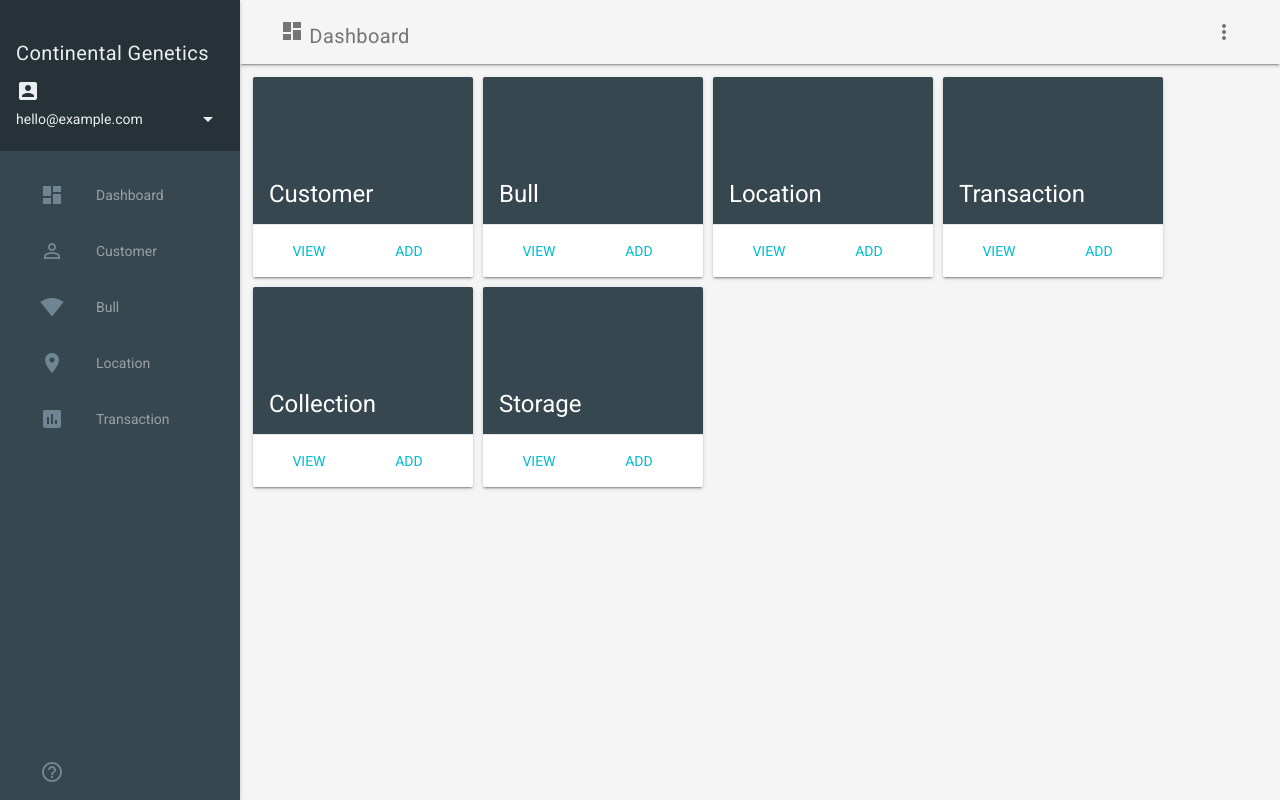
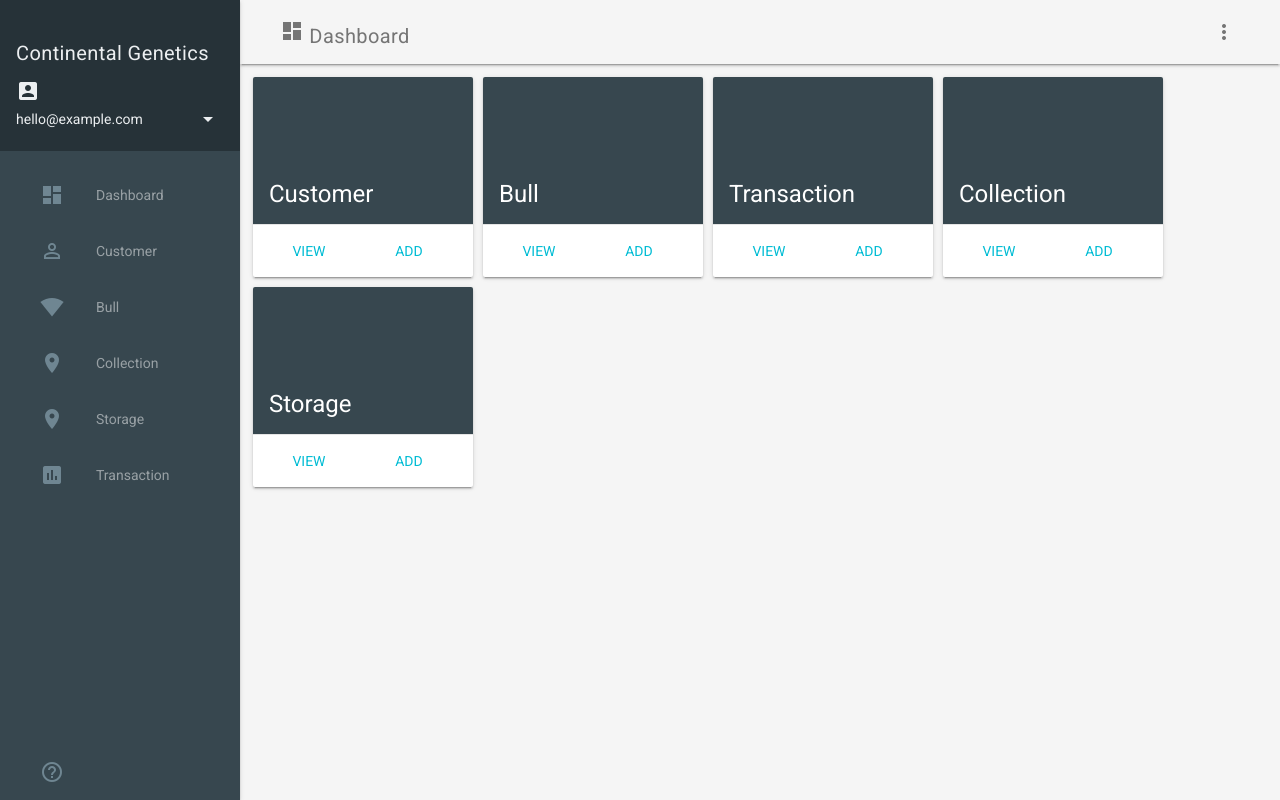
Before and after one commit to nicholehayes/genex-project, a PHP site: page / in a window 1280 px wide. Run offline with PHP 8.4, Linux system fonts and the light colour scheme; some libraries are stand-ins or nearby versions.

Commit message:
working dashboard links

```diff
--- a/dev/index.php
+++ b/dev/index.php
@@ -121,10 +121,11 @@
             </div>
         </header>
         <nav class="demo-navigation mdl-navigation mdl-color--blue-grey-800">
-            <a class="mdl-navigation__link" href=""><i class="mdl-color-text--blue-grey-400 material-icons" role="presentation">dashboard</i>Dashboard</a>
-            <a class="mdl-navigation__link" href=""><i class="mdl-color-text--blue-grey-400 material-icons" role="presentation">perm_identity</i>Customer</a>
-            <a class="mdl-navigation__link" href=""><i class="mdl-color-text--blue-grey-400 material-icons" role="presentation">network_wifi</i>Bull</a>
-            <a class="mdl-navigation__link" href=""><i class="mdl-color-text--blue-grey-400 material-icons" role="presentation">location_on</i>Location</a>
+            <a class="mdl-navigation__link" href="index.php"><i class="mdl-color-text--blue-grey-400 material-icons" role="presentation">dashboard</i>Dashboard</a>
+            <a class="mdl-navigation__link" href="new-customer.html"><i class="mdl-color-text--blue-grey-400 material-icons" role="presentation">perm_identity</i>Customer</a>
+            <a class="mdl-navigation__link" href="new-bull.html"><i class="mdl-color-text--blue-grey-400 material-icons" role="presentation">network_wifi</i>Bull</a>
+            <a class="mdl-navigation__link" href="new-collection.html"><i class="mdl-color-text--blue-grey-400 material-icons" role="presentation">location_on</i>Collection</a>
+            <a class="mdl-navigation__link" href="new-storage.html"><i class="mdl-color-text--blue-grey-400 material-icons" role="presentation">location_on</i>Storage</a>
             <a class="mdl-navigation__link" href=""><i class="mdl-color-text--blue-grey-400 material-icons" role="presentation">assessment</i>Transaction</a>
             <div class="mdl-layout-spacer"></div>
             <a class="mdl-navigation__link" href=""><i class="mdl-color-text--blue-grey-400 material-icons" role="presentation">help_outline</i><span class="visuallyhidden">Help</span></a>
@@ -163,20 +164,7 @@
                 </div>
             </div>
 
-            <div class="demo-card-square mdl-card mdl-shadow--2dp">
-                <div class="mdl-card__title mdl-card--expand mdl-color--blue-grey-800">
-                    <h2 class="mdl-card__title-text">Location</h2>
-                </div>
 
-                <div class="mdl-card__actions mdl-card--border">
-                    <a class="mdl-button mdl-button--colored mdl-js-button mdl-js-ripple-effect">
-                        View
-                    </a>
-                    <a class="mdl-button mdl-button--colored mdl-js-button mdl-js-ripple-effect">
-                        Add
-                    </a>
-                </div>
-            </div>
 
             <div class="demo-card-square mdl-card mdl-shadow--2dp">
                 <div class="mdl-card__title mdl-card--expand mdl-color--blue-grey-800">
@@ -202,7 +190,7 @@
                     <a class="mdl-button mdl-button--colored mdl-js-button mdl-js-ripple-effect">
                         View
                     </a>
-                    <a class="mdl-button mdl-button--colored mdl-js-button mdl-js-ripple-effect">
+                    <a class="mdl-button mdl-button--colored mdl-js-button mdl-js-ripple-effect" href="new-collection.html">
                         Add
                     </a>
                 </div>
@@ -217,7 +205,7 @@
                     <a class="mdl-button mdl-button--colored mdl-js-button mdl-js-ripple-effect">
                         View
                     </a>
-                    <a class="mdl-button mdl-button--colored mdl-js-button mdl-js-ripple-effect">
+                    <a class="mdl-button mdl-button--colored mdl-js-button mdl-js-ripple-effect" href="new-storage.html">
                         Add
                     </a>
                 </div>
```
Also changed, not shown: dev/new-bull.html (+6 -5 lines), dev/new-collection.html (+6 -20 lines), dev/new-customer.html (+7 -12 lines), dev/new-storage.html (+7 -6 lines).
